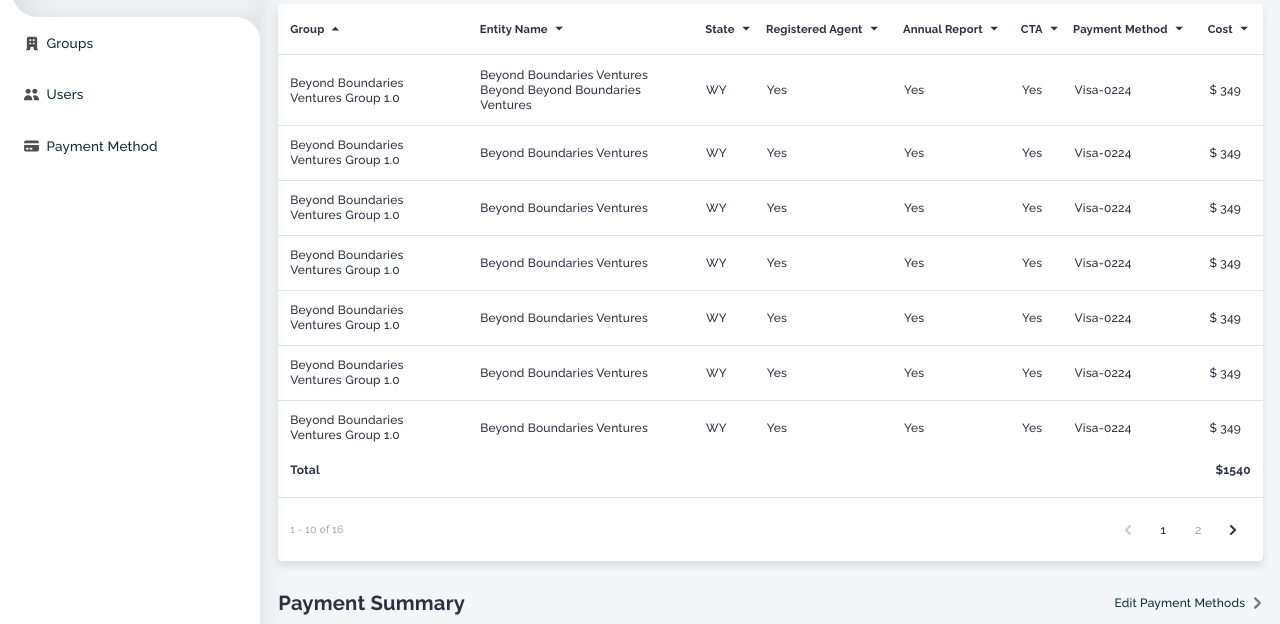
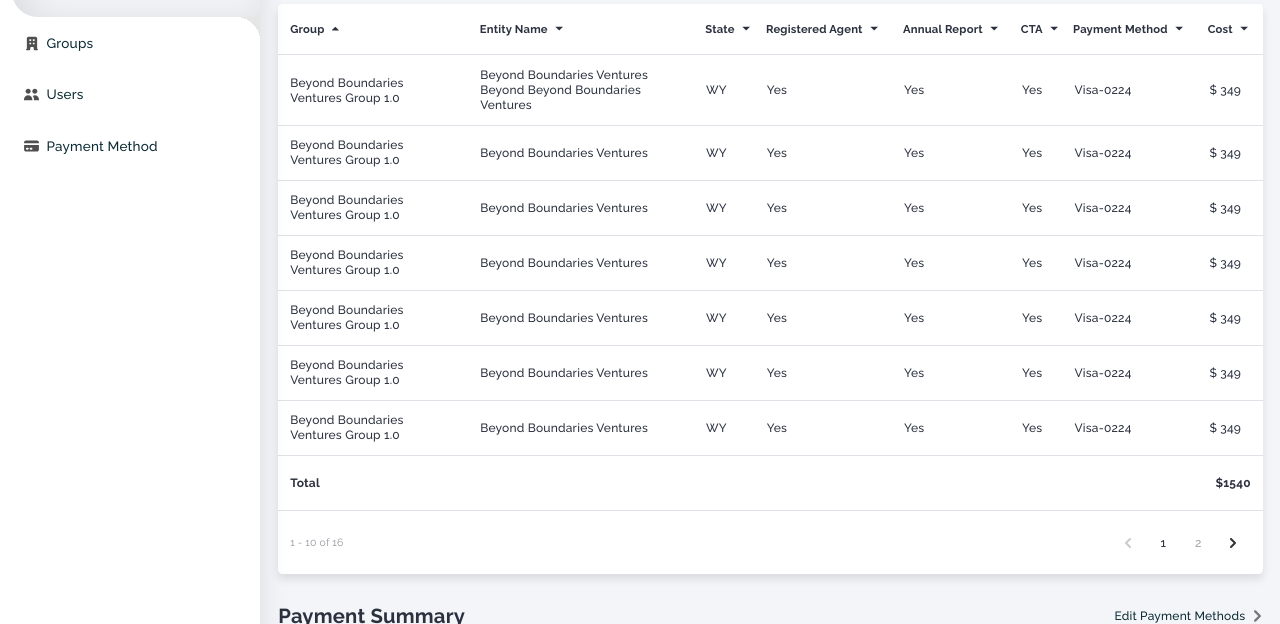
Before and after one commit to developervivek1/client-onboarding, a website: page finalize.html in a window 1280 px wide. Shown: the part 121-745 px from the top of the page. Drawn offline with nearby package versions, Linux system fonts and the light colour scheme.

Commit message:
fix:finalize table footer py-4 given

```diff
--- a/finalize.html
+++ b/finalize.html
@@ -369,10 +369,10 @@
 
                                 </tbody>
                                 <tfoot class="w-100 ">
-                                    <tr class="py-2">
-                                        <td colspan="7" class="ps-3 fw-bold pb-4">Total</td>
+                                    <tr class="py-2 border-top">
+                                        <td colspan="7" class="ps-3 fw-bold py-4">Total</td>
 
-                                        <td class="ps-4 pb-4">
+                                        <td class="ps-4 py-4">
                                             <span class="text-dark fw-bold text-decoration-none">$1540</span>
                                         </td>
                                     </tr>
```
